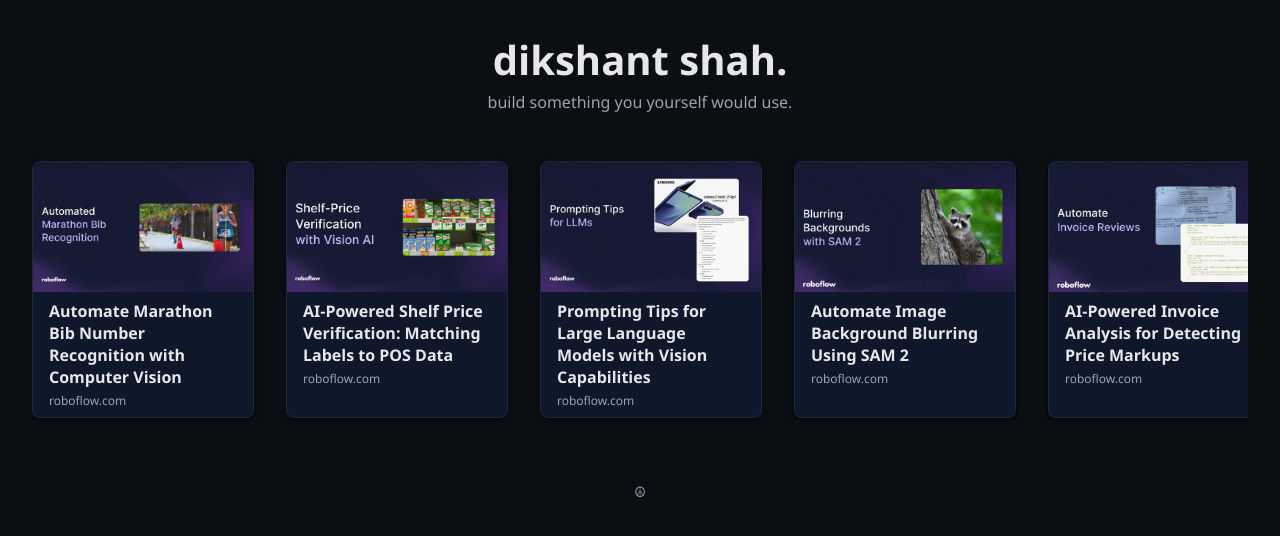
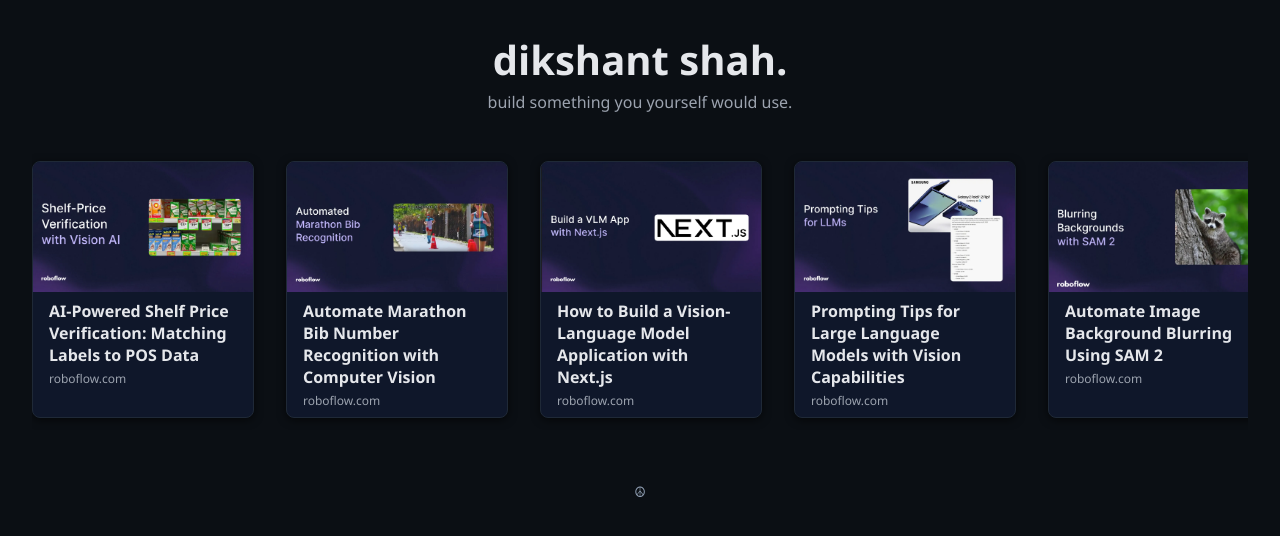
Before and after one commit to 808Code/dikshant-shah-blogs, a React (Create React App) app: page / in a window 1280 px wide. Shown: the top 536 px of the page. Built offline with nearby package versions, Linux system fonts and the light colour scheme.

Commit message:
removed need for id

```diff
--- a/src/App.js
+++ b/src/App.js
@@ -3,98 +3,90 @@
 // Full posts list
 const posts = [
   {
-    id: 13,
+    website: "roboflow.com",
+    title: "AI-Powered Shelf Price Verification: Matching Labels to POS Data",
+    image: "/roboflow/Screenshot-2025-08-21-at-1.11.18---PM.webp",
+    url: "https://blog.roboflow.com/ai-shelf-price-verification/",
+  },
+  {
     website: "roboflow.com",
     title: "Automate Marathon Bib Number Recognition with Computer Vision",
     image: "/roboflow/Screenshot-2025-08-28-at-4.09.13---PM.webp",
     url: "https://blog.roboflow.com/automated-marathon-bib-recognition/",
   },
   {
-    id: 12,
     website: "roboflow.com",
-    title: "AI-Powered Shelf Price Verification: Matching Labels to POS Data",
-    image: "/roboflow/Screenshot-2025-08-21-at-1.11.18---PM.webp",
-    url: "https://blog.roboflow.com/ai-shelf-price-verification/",
+    title: "How to Build a Vision-Language Model Application with Next.js",
+    image: "/roboflow/Screenshot-2025-09-16-at-10.36.47---AM.webp",
+    url: "https://blog.roboflow.com/build-vision-applications-next-js-roboflow/",
   },
-    {
-    id: 11,
+  {
     website: "roboflow.com",
     title: "Prompting Tips for Large Language Models with Vision Capabilities",
     image: "/roboflow/Screenshot-2025-09-08-at-4.22.43---PM.webp",
     url: "https://blog.roboflow.com/prompting-tips-for-large-language-models-with-vision/",
   },
   {
-    id: 10,
     website: "roboflow.com",
     title: "Automate Image Background Blurring Using SAM 2",
     image: "/roboflow/Screenshot-2025-08-04-at-10.35.17---AM.webp",
     url: "https://blog.roboflow.com/background-blurring-sam-2/",
   },
   {
-    id: 9,
     website: "roboflow.com",
     title: "AI-Powered Invoice Analysis for Detecting Price Markups",
     image: "/roboflow/Screenshot-2025-08-11-at-11.01.02---AM.webp",
     url: "https://blog.roboflow.com/automated-invoice-analysis/",
   },
   {
-    id: 8,
     website: "sievedata.com",
     title: "Building a robust ball tracking system for sports with SAM 2",
     image: "/sievedata/a-segmentation-map-of-sports-field-with-a-ball-bei.webp",
     url: "https://www.sievedata.com/blog/ball-tracking-with-sam2",
   },
   {
-    id: 7,
     website: "sievedata.com",
     title: "Building an Automated Background and Caption Effects Pipeline",
     image: "/sievedata/minimalist-silhouette-of-a-person-against-a-bold-w.webp",
     url: "https://www.sievedata.com/blog/automated-background-and-caption-effects-pipeline",
   },
   {
-    id: 6,
     website: "sievedata.com",
     title: "Comparing the best methods for OCR on videos",
     image: "/sievedata/a-magnifying-glass-show-over-a-video-with-various-.webp",
     url: "https://www.sievedata.com/blog/video-ocr-guide",
   },
   {
-    id: 5,
     website: "sievedata.com",
     title: "How to Build a Long Form Video Repurposing Tool",
     image: "/sievedata/a-roll-of-video-tape-with-a-knife-next-to-it.webp",
     url: "https://www.sievedata.com/resources/how-to-build-long-form-video-repurposing-tool",
   },
   {
-    id: 4,
     website: "sievedata.com",
     title: "How to Build a Performant Background Blurring Tool",
     image: "/sievedata/a-mountain-landscape-with-a-blurry-screen-in-front.webp",
     url: "https://www.sievedata.com/resources/how-to-build-performant-background-blurring-tool",
   },
   {
-    id: 3,
     website: "sievedata.com",
     title: "How to Automatically Blur Faces in Videos",
     image: "/sievedata/a-blurry-oval-shape.webp",
     url: "https://www.sievedata.com/resources/how-to-blur-faces-in-video",
   },
   {
-    id: 2,
     website: "sievedata.com",
     title: "Exploring SAM 2 and its Variants for Video Object Segmentation",
     image: "/sievedata/a-segmentation-map.webp",
     url: "https://www.sievedata.com/resources/exploring-sam2-variants",
   },
   {
-    id: 1,
     website: "sievedata.com",
     title: "Comparing Zero-Shot Object Detection Models: YOLO vs. Florence 2",
     image: "/sievedata/a-blurry-oval-shape (1).webp",
     url: "https://www.sievedata.com/resources/comparing-zero-shot-object-detection-yolo-florence",
   },
   {
-    id: 0,
     website: "medium.com",
     title: "Thought to Image: The Future of AI-Powered Mind Reading",
     image: "/others/Screenshot (60).png",
@@ -182,7 +174,7 @@
 
         /* Vertical scrollbars */
         ::-webkit-scrollbar:vertical {
-          width: 8px;
+        width: 8px;
           height: 8px;
         }
         ::-webkit-scrollbar-track:vertical {
@@ -228,9 +220,8 @@
           >
             {posts
               .slice()
-              .sort((a, b) => b.id - a.id)
-              .map(({ id, title, image, url, website }) => (
-                <Post key={`${website}-${id}`} title={title} image={image} url={url} website={website} />
+              .map(({ title, image, url, website }) => (
+                <Post key={`${website}`} title={title} image={image} url={url} website={website} />
               ))}
           </div>
         </section>
```
Also changed, not shown: public/roboflow/Screenshot-2025-09-16-at-10.36.47---AM.webp (added).
